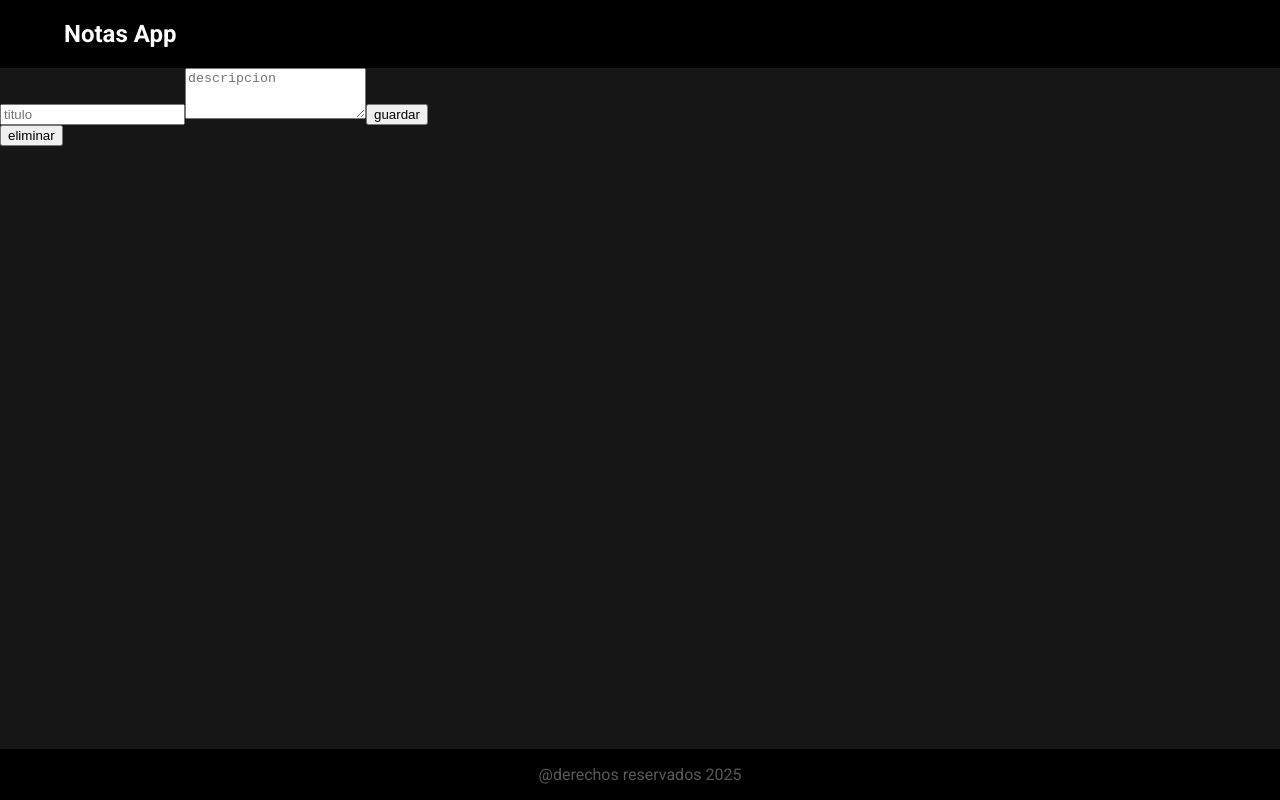
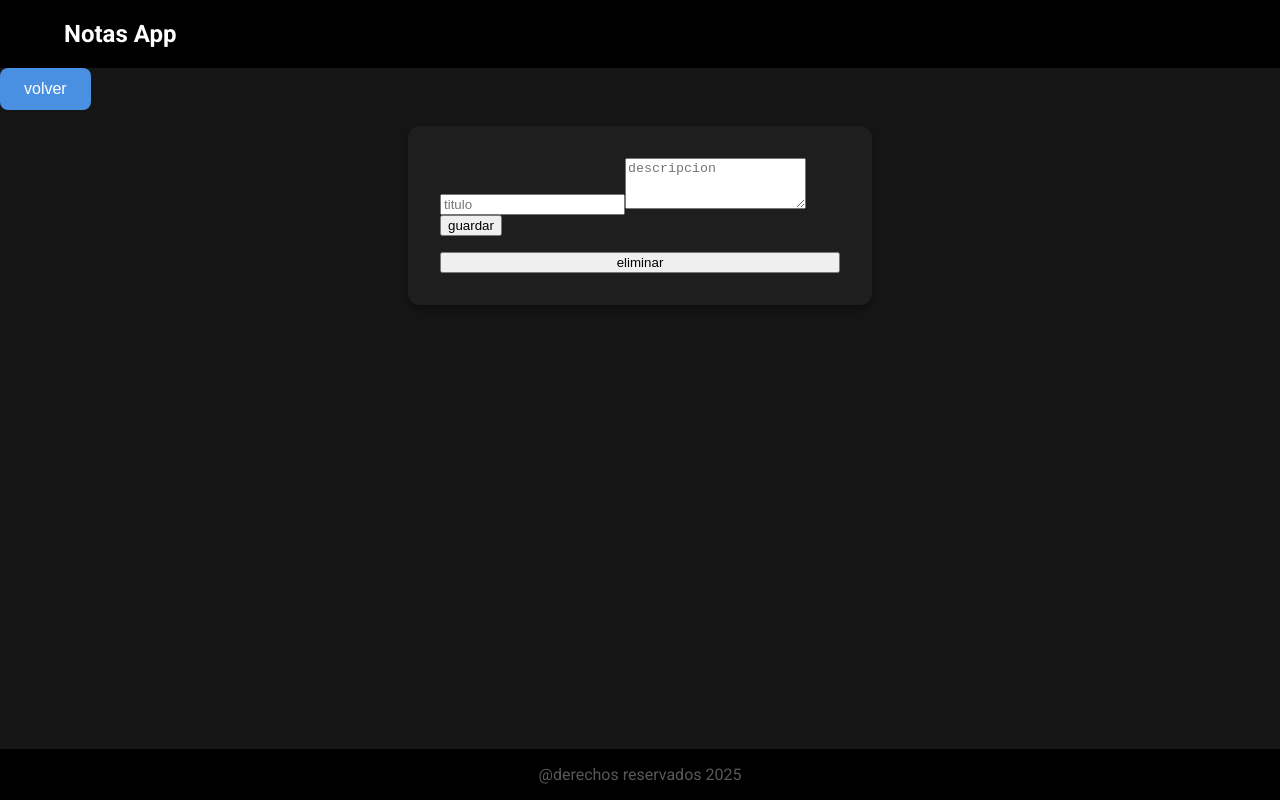
Before and after one commit to MarcoCordoba/App-Notas-Frontend, a React (Vite) app: page /note/1 in a window 1280 px wide. Built offline with nearby package versions, Linux system fonts and the light colour scheme; no server answers.

Commit message:
inclusion de botones

```diff
--- a/src/components/card/Card.css
+++ b/src/components/card/Card.css
@@ -20,7 +20,3 @@
   flex-direction: column;
   gap: 1rem;
 }
-
-  .card-nota{
-    align-content: ;
-  }
--- a/src/pages/note/Note.jsx
+++ b/src/pages/note/Note.jsx
@@ -3,6 +3,9 @@ import "./Note.css";
 import {useForm} from 'react-hook-form'
 import {crearNota, eliminarNota, actualizarNota, obtenerNota} from '../../api/NotasApi'
 import { useNavigate, useParams } from "react-router-dom";
+import Card from '../../components/card/Card'
+import {Button} from '../../components/button/Button'
+
 
 function Note() {
 
@@ -32,8 +35,13 @@ function Note() {
     }, []);
 
     return(
-        <div>
-            <form onSubmit={onSubmit}>
+        <div >
+            <Button onClick={() => navigate('/home')}>
+                volver
+            </Button>
+
+            <Card>
+                <form onSubmit={onSubmit} >
                     <input type="text"
                         placeholder="titulo"
                         {...register("titulo", {required: true})}
@@ -59,8 +67,10 @@ function Note() {
                         eliminar
                     </button>/*si params tiene id entonces me muestra el boton eliminar*/
                 )}
+            </Card>
+
+
         </div>
-
     );
 }
 
```
Lines whose indentation alone changed are shown as unchanged.
